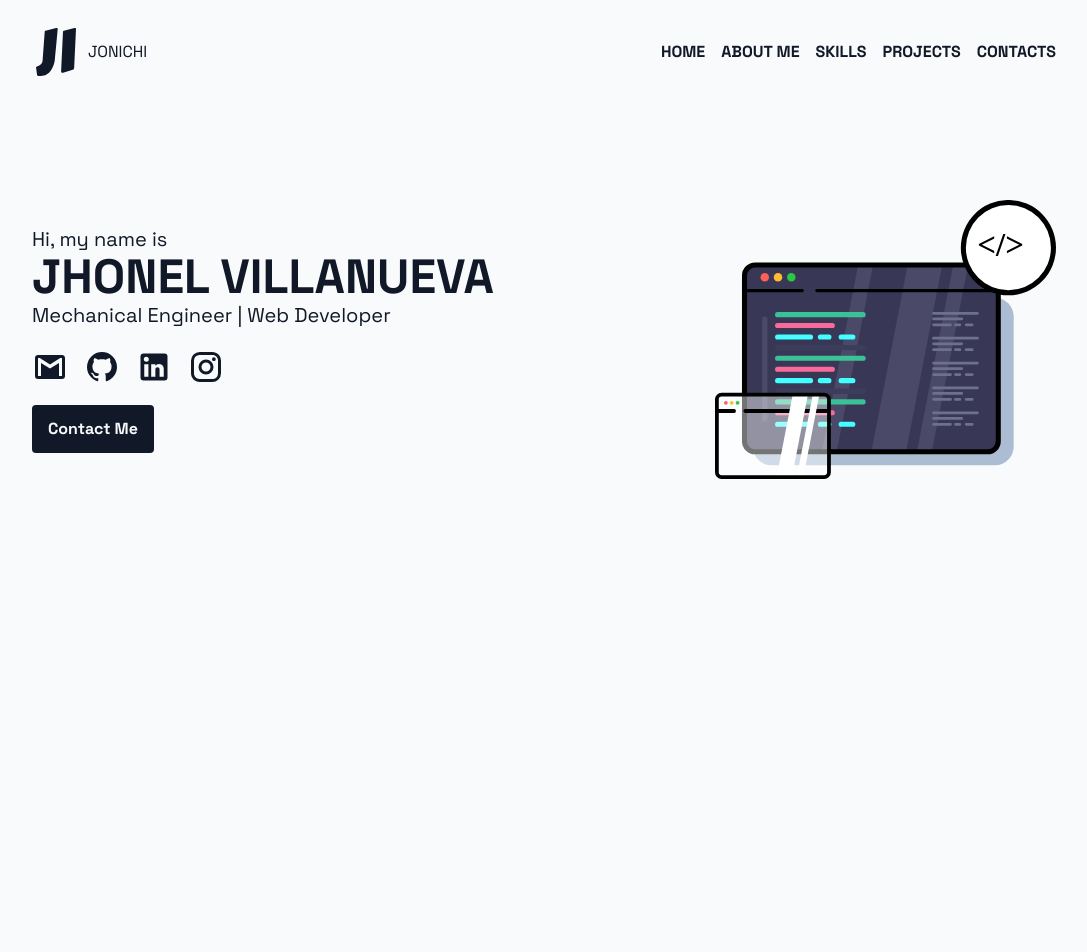
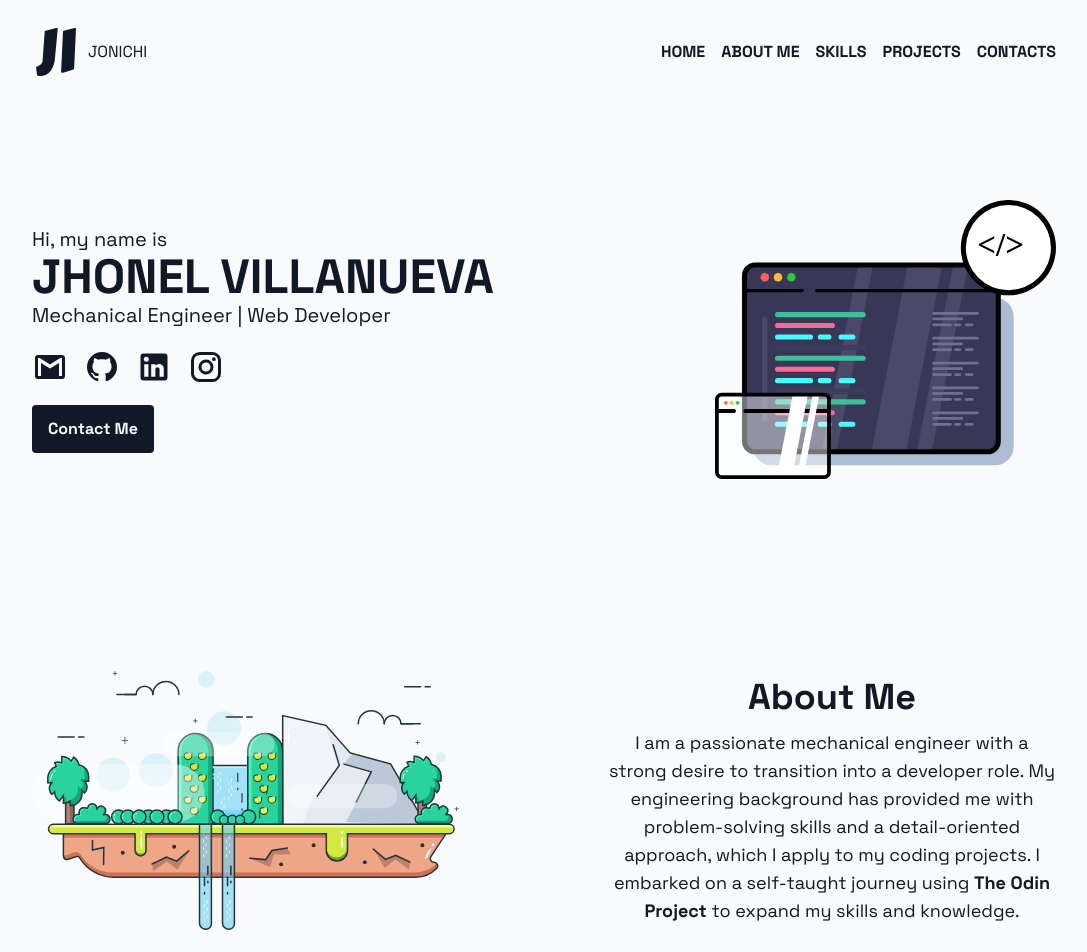
Before and after one commit to jonichi16/personal-portfolio, a SvelteKit app: page / in a window 1280 px wide. Shown: the top 952 px of the page, without its empty margins (96-1183 px from the left). Before the commit the page ends 800 px from the top, so only its background shows below. Built offline with nearby package versions, Linux system fonts and the light colour scheme.

Commit message:
feat: Add about me section

```diff
--- /dev/null
+++ b/src/components/About.svelte
@@ -0,0 +1,20 @@
+<script>
+	import island from '$lib/assets/images/island_illustration.svg'
+</script>
+
+<section id="about" class="flex justify-between items-center py-24">
+	<img src={island} alt="Island" class="max-w-md w-5/12 hidden | sm:block" />
+	<div class="pl-2">
+		<h2 class="font-bold text-xl mb-3 | sm:text-4xl sm:text-center">About Me</h2>
+		<p class="text-sm max-w-md | sm:text-lg sm:text-center">
+			I am a passionate mechanical engineer with a strong desire to transition into a developer
+			role. My engineering background has provided me with problem-solving skills and a
+			detail-oriented approach, which I apply to my coding projects. I embarked on a self-taught
+			journey using <a
+				href="https://www.theodinproject.com/"
+				target="_blank"
+				class="font-bold hover:underline">The Odin Project</a
+			> to expand my skills and knowledge.
+		</p>
+	</div>
+</section>
--- a/src/components/Navbar.svelte
+++ b/src/components/Navbar.svelte
@@ -42,7 +42,7 @@
 				: 'block'} | md:flex md:flex-row md:gap-4"
 		>
 			<a href="#">Home</a>
-			<a href="#">About Me</a>
+			<a href="#about">About Me</a>
 			<a href="#">Skills</a>
 			<a href="#">Projects</a>
 			<a href="#">Contacts</a>
--- a/src/routes/+page.svelte
+++ b/src/routes/+page.svelte
@@ -1,7 +1,9 @@
 <script>
 	import Hero from '../components/Hero.svelte'
+	import About from '../components/About.svelte'
 </script>
 
 <main class="flex-1 w-11/12 max-w-5xl mx-auto">
 	<Hero />
+	<About />
 </main>
```
